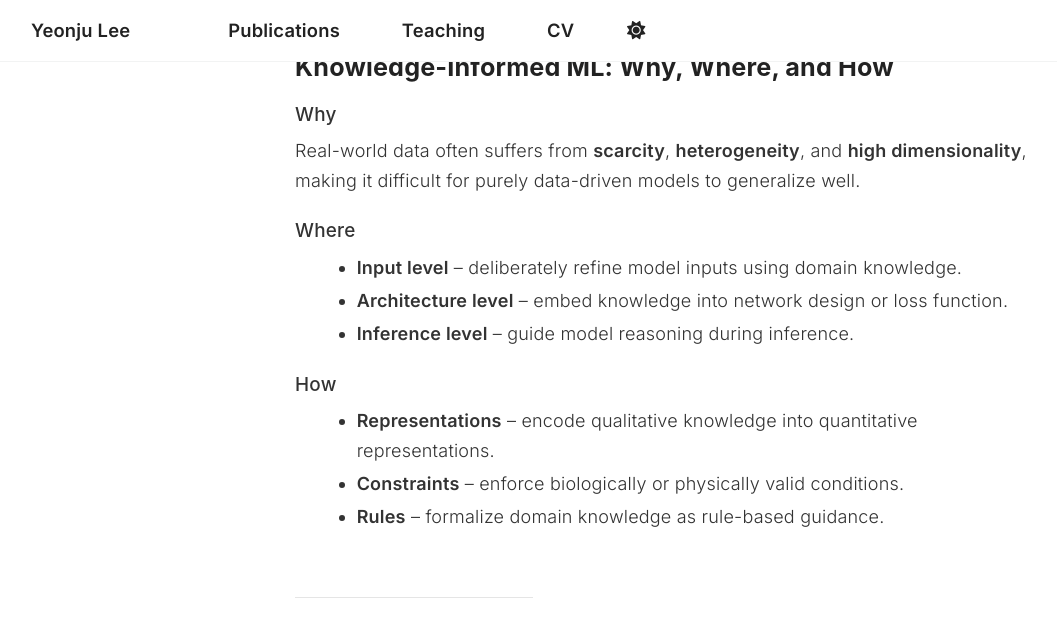
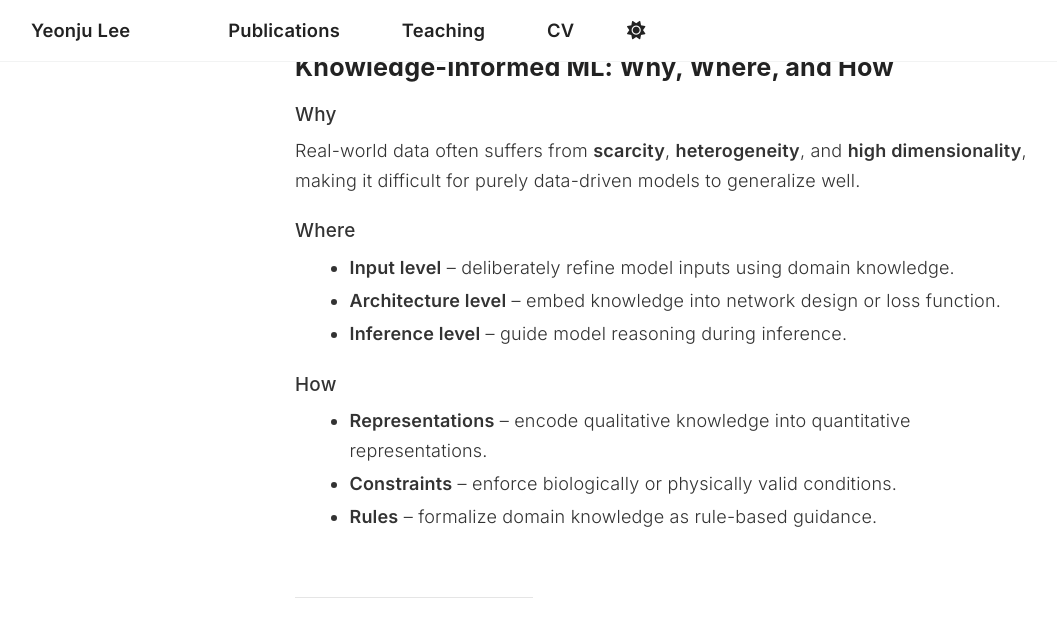
Before and after one commit to ylee845/ylee845.github.io, a Jekyll site: the page built from _pages/about.md, in a window 1280 px wide and 900 px high, scrolled down 478 px. Shown: the top 637 px of the window, without its empty margins (0-1057 px from the left). Built offline with Jekyll 4.4.1, drawn with Linux system fonts in a browser that asks for light colours; a script that is not in the unit is left out.

Commit message:
Update about.md

```diff
--- a/_pages/about.md
+++ b/_pages/about.md
@@ -147,14 +147,14 @@ redirect_from:
   </p>
 
   <h4 style="font-size:1.05rem; font-weight:550; margin-top:1.4rem;">Where</h4>
-  <ul style="margin-top:.3rem; margin-left:1.2rem;">
+  <ul style="margin-top:.3rem; margin-left:0.8rem;">
     <li><span style="font-weight:520;">Input level</span> – deliberately refine model inputs using domain knowledge.</li>
     <li><span style="font-weight:520;">Architecture level</span> – embed knowledge into network design or loss function.</li>
     <li><span style="font-weight:520;">Inference level</span> – guide model reasoning during inference.</li>
   </ul>
 
   <h4 style="font-size:1.05rem; font-weight:550; margin-top:1.4rem;">How</h4>
-  <ul style="margin-top:.3rem; margin-left:1.2rem;">
+  <ul style="margin-top:.3rem; margin-left:0.8rem;">
     <li><span style="font-weight:520;">Representations</span> – encode qualitative knowledge into quantitative representations.</li>
     <li><span style="font-weight:520;">Constraints</span> – enforce biologically or physically valid conditions.</li>
     <li><span style="font-weight:520;">Rules</span> – formalize domain knowledge as rule-based guidance.</li>
```
